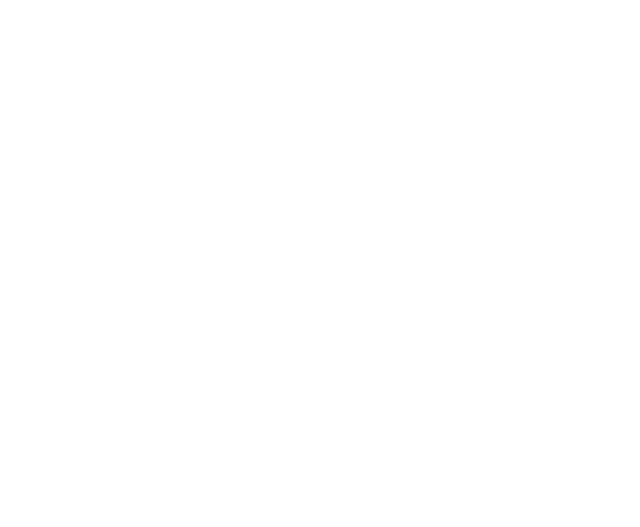
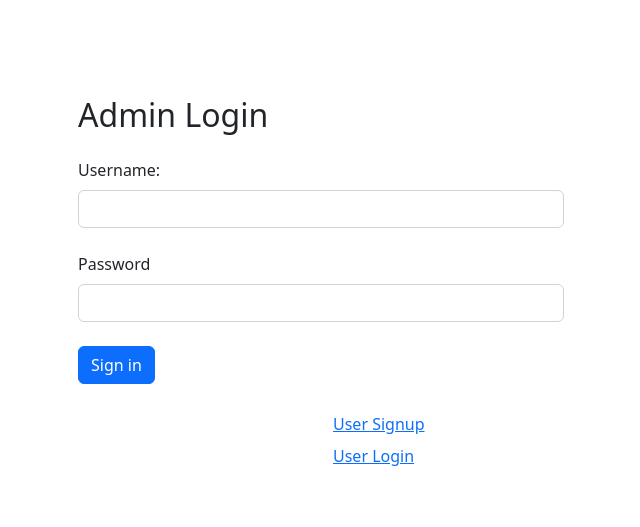
Before and after one commit to Ir30/Library_application, a plain HTML site: page index.html in a window 1280 px wide. Shown: the whole page, without its empty margins (295-935 px from the left). Drawn offline with nearby package versions, Linux system fonts and the light colour scheme.

Commit message:
admlogin

```diff
--- a/index.html
+++ b/index.html
@@ -5,8 +5,59 @@
     <meta http-equiv="X-UA-Compatible" content="IE=edge">
     <meta name="viewport" content="width=device-width, initial-scale=1.0">
     <title>Document</title>
+    <link href="https://cdn.jsdelivr.net/npm/bootstrap@5.2.2/dist/css/bootstrap.min.css" rel="stylesheet" integrity="sha384-Zenh87qX5JnK2Jl0vWa8Ck2rdkQ2Bzep5IDxbcnCeuOxjzrPF/et3URy9Bv1WTRi" crossorigin="anonymous">
+
 </head>
 <body>
+    <div class="container">
+        <div class="row div col col col-sm-12 col-md-12 col-lg-12 col-xl-12 col-xxl-12">
+            <div class="row p-5 mt-5">
+                <div class="col col col-sm-3 col-md-3 col-lg-3 col-xl-3 col-xxl-3"></div>
+                <div class="col col col-sm-6 col-md-6 col-lg-6 col-xl-6 col-xxl-6">
+                    <form>
+                        <div class="form-outline mb-4">
+                            <h2 class=".text-center">Admin Login</h2>
+                        </div>
+                        <div class="form-outline mb-4">
+                        <label class="form-label" for="">Username:</label>
+                          <input type="email" class="form-control" />
+
+                        </div>
+
+
+                        <div class="form-outline mb-4">
+                          <label class="form-label">Password</label>
+                          <input type="password"  class="form-control" />
+                        </div>
+                        <div class="form-out-line mb-1">
+                            <button type="button" class="btn btn-primary btn-block mb-4">Sign in</button>
+                        </div>
+
+
+                        <div class="row mb-2">
+                          <div class="col">
+                          </div>
+
+                          <div class="col">
+                            <a href="#!">User Signup</a>
+                          </div>
+                        </div>
+                        <div class="row mb-2">
+                            <div class="col ">
+                            </div>
+
+                            <div class="col">
+                              <a href="#!">User Login</a>
+                            </div>
+                          </div>
+
+                      </form>
+                </div>
+                <div class="col col col-sm-3 col-md-3 col-lg-3 col-xl-3 col-xxl-3"></div>
+            </div>
+        </div>
+    </div>
+    <script src="https://cdn.jsdelivr.net/npm/bootstrap@5.2.2/dist/js/bootstrap.bundle.min.js" integrity="sha384-OERcA2EqjJCMA+/3y+gxIOqMEjwtxJY7qPCqsdltbNJuaOe923+mo//f6V8Qbsw3" crossorigin="anonymous"></script>
 
 </body>
 </html>
```
